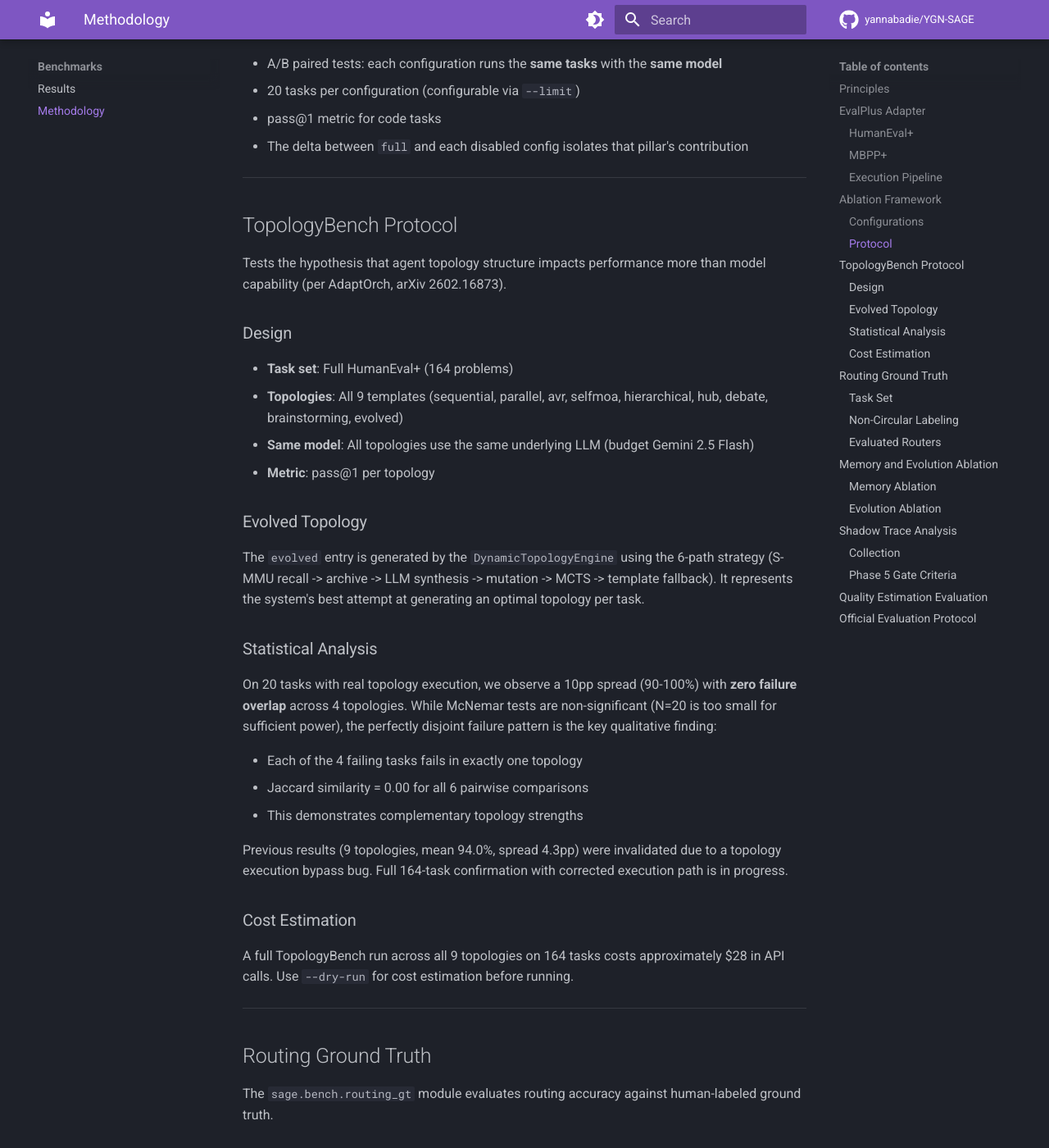
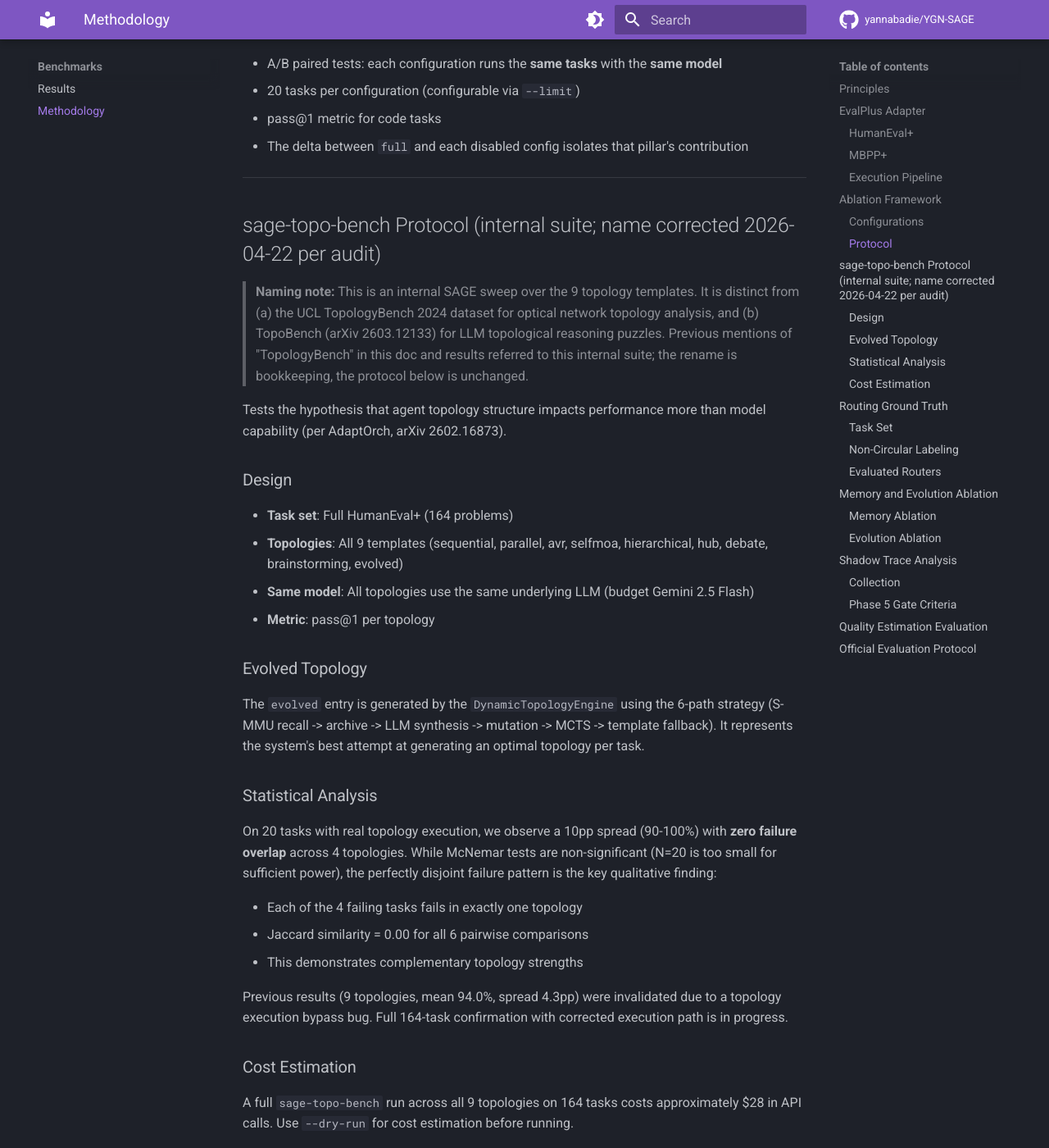
Before and after one commit to yannabadie/YGN-SAGE, an MkDocs documentation site: the page built from docs/benchmarks/methodology.md, in a window 1280 px wide and 1400 px high, scrolled down 2159 px. Shown: the whole window at 82% size. Built offline with MkDocs 1.6.1 and Material for MkDocs 9.7.7, drawn with Linux system fonts in a browser that asks for light colours; comment, search, counter and statistics services are not loaded.

Commit message:
docs: audit remediation P2.6 + P2.7 (benchmark rename + HumanEval+)
P2.6 Internal benchmark renames in public docs:

  "MASBENCH" → "sage-mas-bench" when referring to SAGE's
  internal multi-agent suite. The published MAS-Bench (arXiv
  2509.06477, mobile GUI-shortcut hybrid agent benchmark, 139
  Android tasks) and AAMAS 2021 MAS-Bench (crowd simulation)
  are distinct datasets; reusing the name conflates them.
  Corrected 2026-04-22 per audit-verif 5.2 + AUDIT-bench Claim 1.

  "TopologyBench" → "sage-topo-bench" when referring to SAGE's
  internal 9-topology sweep. The UCL TopologyBench 2024 (optical
  network topology analysis, 105 real + 270k synthetic networks)
  and TopoBench (arXiv 2603.12133, LLM topological-reasoning
  puzzles) are distinct. Corrected 2026-04-22 per audit-verif 5.3.

  The renames are DOCS-ONLY for now — Python class names
  (`TopologyBench`, `MASBenchBench`) and module paths remain.
  A breaking-change rename is a follow-up (not blocking).

  Files touched:
    README.md (3 locations: intro claim, benchmark table rows,
      HF model card description, project tree)
    docs/index.md:86 (TopologyBench best → sage-topo-bench best)
    docs/benchmarks/methodology.md (header + full-run cost)
    docs/benchmarks/results.md (header, via replace_all)
    docs/research/papers.md (4 references, via replace_all)

P2.7 HumanEval+ 89.6% aspirational figure corrected to actual
  84.1% in README. Per audit-verif 5.4: the "89.6%" was
  84.1 + 5.5pp "projected" — the pre-pipeline baseline plus a
  putative pipeline gain that was never actually measured
  head-to-head in a reproducible N-run. README now shows
  the measured 84.1% and explains the origin of the
  withdrawn figure.

No runtime change, no API rename (yet). Public docs now
attribute internal results to internal benchmarks cleanly,
and no longer present unmeasured numbers as measured.

Co-Authored-By: Claude Opus 4.7 (1M context) <noreply@anthropic.com>

```diff
--- a/docs/benchmarks/methodology.md
+++ b/docs/benchmarks/methodology.md
@@ -79,7 +79,9 @@ The `sage.bench.ablation` module implements a 6-configuration ablation study to
 
 ---
 
-## TopologyBench Protocol
+## sage-topo-bench Protocol (internal suite; name corrected 2026-04-22 per audit)
+
+> **Naming note:** This is an internal SAGE sweep over the 9 topology templates. It is distinct from (a) the UCL TopologyBench 2024 dataset for optical network topology analysis, and (b) TopoBench (arXiv 2603.12133) for LLM topological reasoning puzzles. Previous mentions of "TopologyBench" in this doc and results referred to this internal suite; the rename is bookkeeping, the protocol below is unchanged.
 
 Tests the hypothesis that agent topology structure impacts performance more than model capability (per AdaptOrch, arXiv 2602.16873).
 
@@ -106,7 +108,7 @@ Previous results (9 topologies, mean 94.0%, spread 4.3pp) were invalidated due t
 
 ### Cost Estimation
 
-A full TopologyBench run across all 9 topologies on 164 tasks costs approximately $28 in API calls. Use `--dry-run` for cost estimation before running.
+A full `sage-topo-bench` run across all 9 topologies on 164 tasks costs approximately $28 in API calls. Use `--dry-run` for cost estimation before running.
 
 ---
 
```
Also changed, not shown: README.md (+6 -6 lines), docs/benchmarks/results.md (+2 -2 lines), docs/index.md (+1 -1 lines), docs/research/papers.md (+2 -2 lines).
